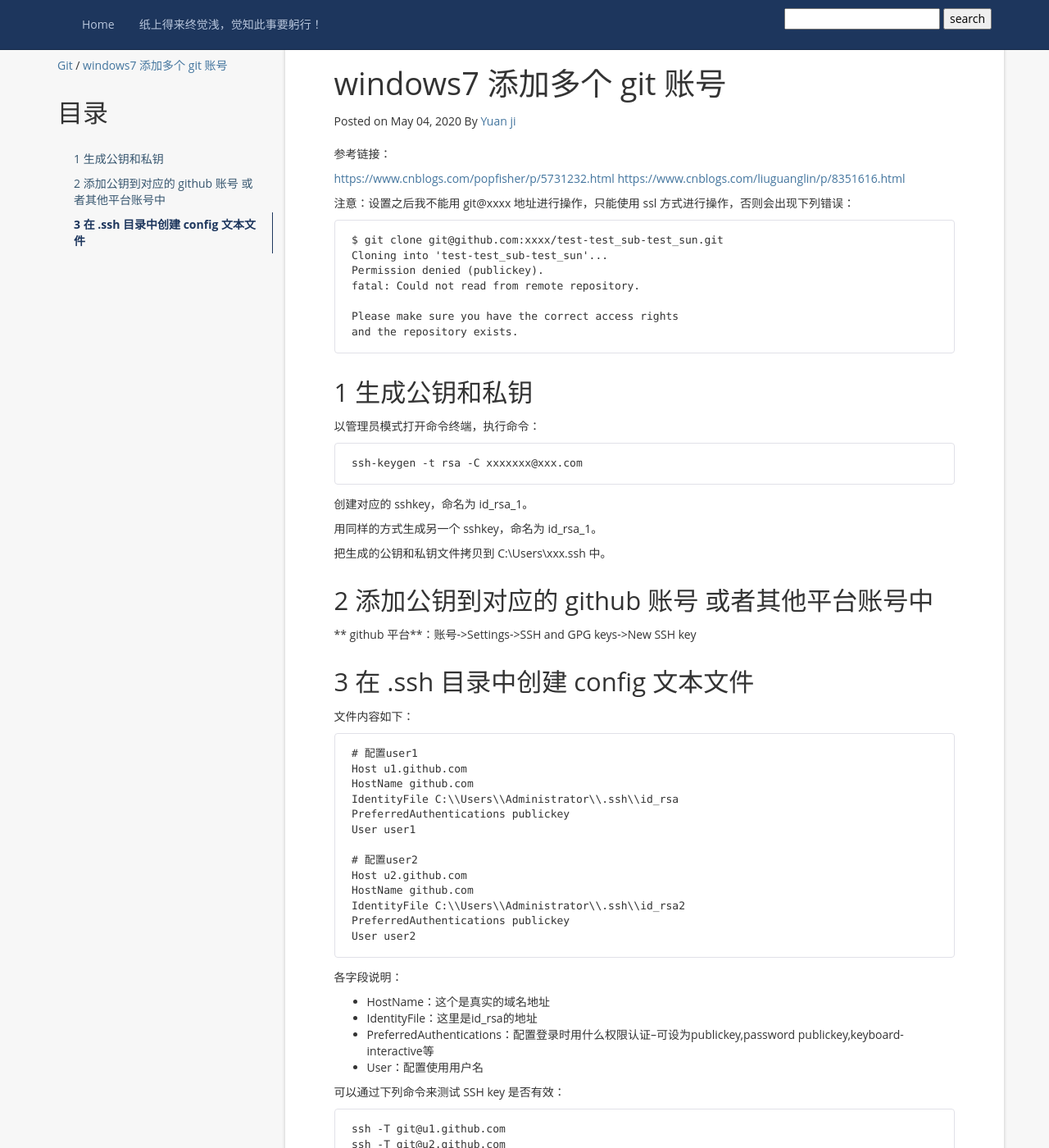
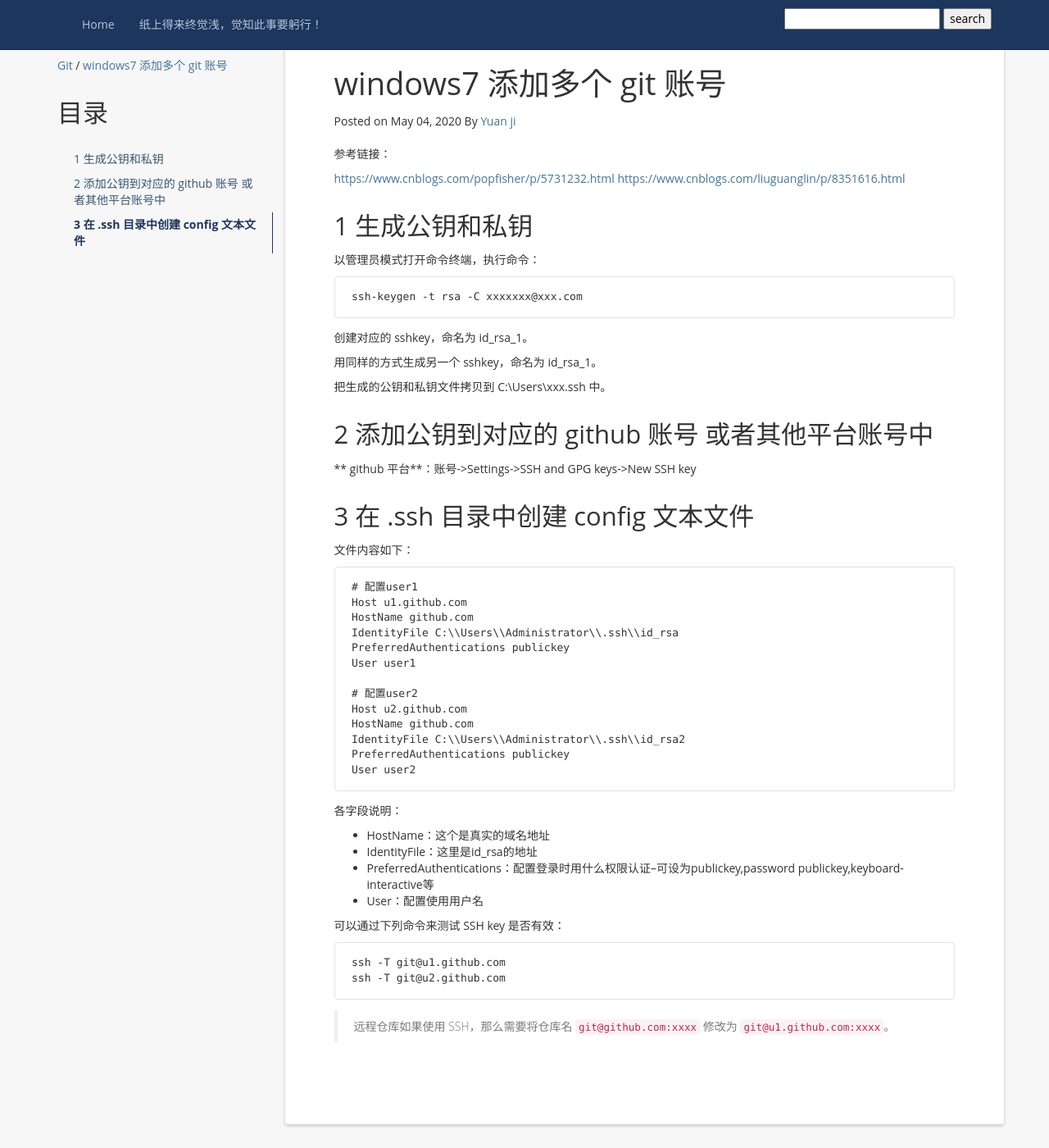
Before and after one commit to yuandot/yuandot.github.io, a Jekyll site: the page built from _posts/Git/2020-05-04-windows7 添加多个 git 账号.md, in a window 1280 px wide and 1400 px high. Shown: the whole window at 82% size. Built offline with Jekyll 4.4.1, drawn with Linux system fonts in a browser that asks for light colours; nearby versions of some CDN libraries; comment, search, counter and statistics services are not loaded.

Commit message:
202005041039

```diff
--- a/_posts/Git/2020-05-04-windows7 添加多个 git 账号.md
+++ b/_posts/Git/2020-05-04-windows7 添加多个 git 账号.md
@@ -14,15 +14,6 @@ tag:
 [https://www.cnblogs.com/popfisher/p/5731232.html](https://www.cnblogs.com/popfisher/p/5731232.html)
 [https://www.cnblogs.com/liuguanglin/p/8351616.html](https://www.cnblogs.com/liuguanglin/p/8351616.html)
 
-注意：设置之后我不能用 git@xxxx 地址进行操作，只能使用 ssl 方式进行操作，否则会出现下列错误：
-
-    $ git clone git@github.com:xxxx/test-test_sub-test_sun.git
-    Cloning into 'test-test_sub-test_sun'...
-    Permission denied (publickey).
-    fatal: Could not read from remote repository.
-
-    Please make sure you have the correct access rights
-    and the repository exists.
 
 ## 1 生成公钥和私钥
 
@@ -69,3 +60,5 @@ tag:
 
     ssh -T git@u1.github.com
     ssh -T git@u2.github.com
+
+> 远程仓库如果使用 SSH，那么需要将仓库名 `git@github.com:xxxx` 修改为 `git@u1.github.com:xxxx`。
```
